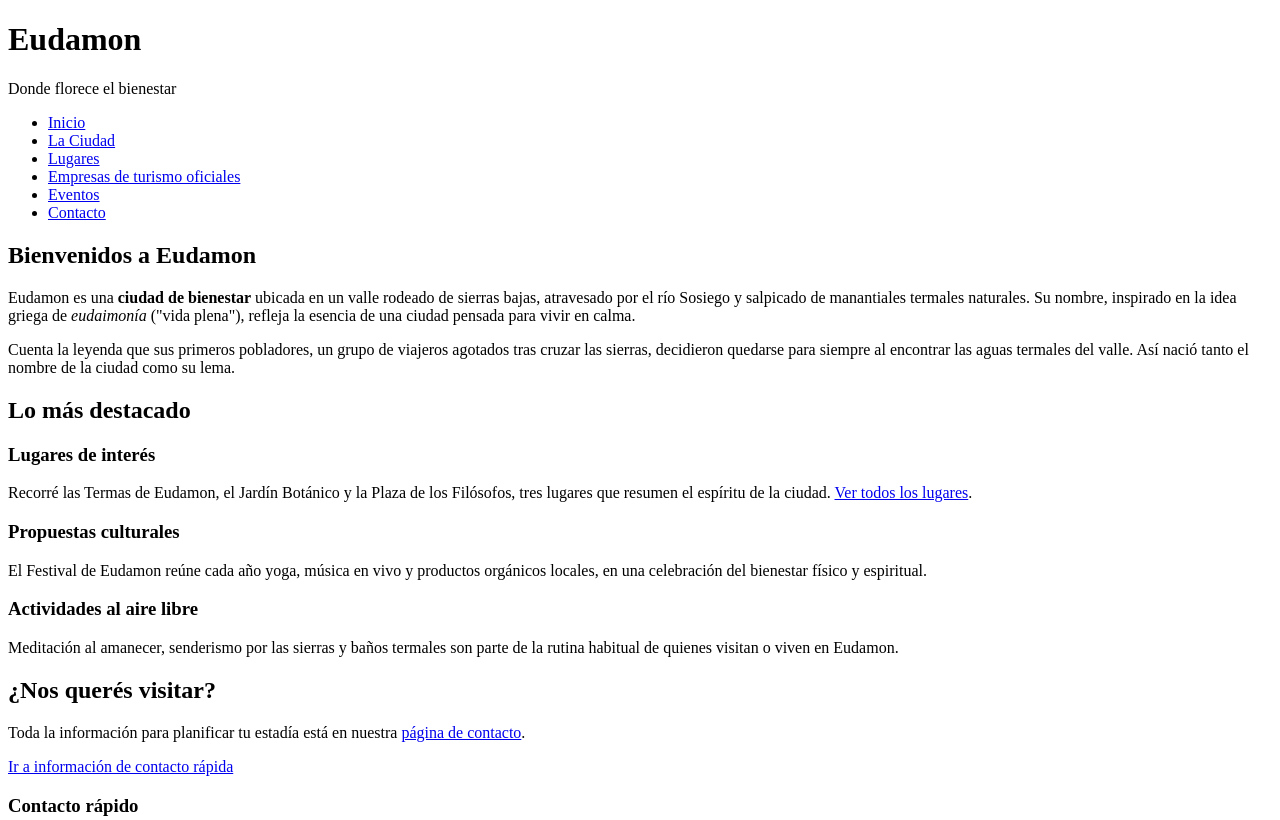
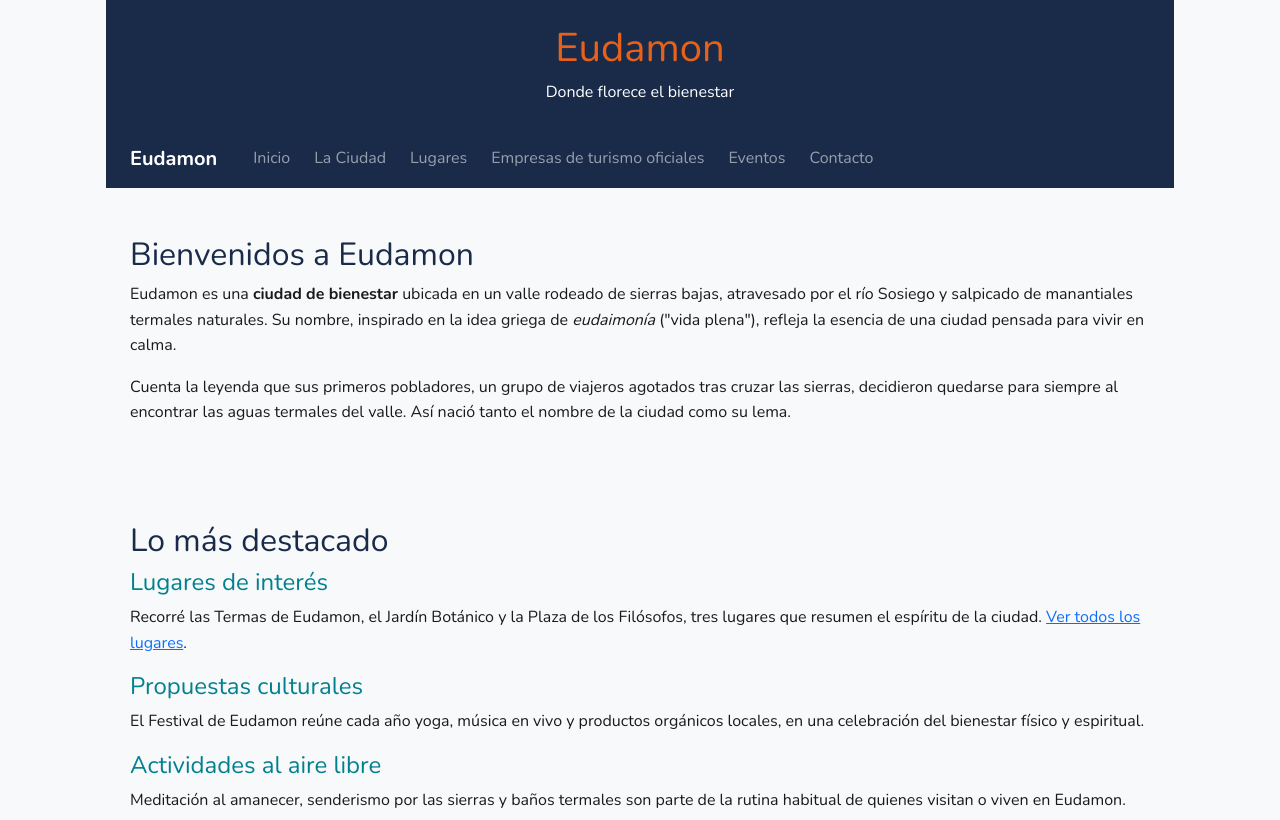
Before and after one commit to Amoniack/TrabajoLenguajesinformaticos, a plain HTML site: page index.html in a window 1280 px wide. Shown: the top 820 px of the page. Drawn offline with nearby package versions, Linux system fonts and the light colour scheme.

Commit message:
feat: agrega Bootstrap, estilos, titulo y navbar responsiva en index.html

```diff
--- a/index.html
+++ b/index.html
@@ -3,7 +3,12 @@
 <head>
     <meta charset="UTF-8">
     <meta name="viewport" content="width=device-width, initial-scale=1.0">
-    <title>Document</title>
+    <link rel="preconnect" href="https://fonts.googleapis.com">
+    <link rel="preconnect" href="https://fonts.gstatic.com" crossorigin>
+    <link href="https://fonts.googleapis.com/css2?family=Nunito:wght@400;700&display=swap" rel="stylesheet">
+    <link href="https://cdn.jsdelivr.net/npm/bootstrap@5.3.3/dist/css/bootstrap.min.css" rel="stylesheet">
+    <link rel="stylesheet" href="css/estilos.css">
+    <title>Eudamon - Donde florece el bienestar</title>
 </head>
 <body>
       <header>
@@ -11,16 +16,27 @@
     <p>Donde florece el bienestar</p>
   </header>
 
-  <nav>
-    <ul>
-      <li><a href="index.html">Inicio</a></li>
-      <li><a href="pages/ciudad.html">La Ciudad</a></li>
-      <li><a href="pages/lugares.html">Lugares</a></li>
-      <li><a href="pages/empresas.html">Empresas de turismo oficiales</a></li>
-      <li><a href="pages/Eventos.html">Eventos</a></li>
-      <li><a href="pages/contacto.html">Contacto</a></li>
-    </ul>
-  </nav>
+      <nav class="navbar navbar-expand-lg navbar-dark">
+            <div class="container-fluid">
+                <a class="navbar-brand" href="index.html">Eudamon</a>
+                <button class="navbar-toggler" type="button"
+                        data-bs-toggle="collapse" data-bs-target="#menuPrincipal"
+                        aria-controls="menuPrincipal" aria-expanded="false"
+                        aria-label="Abrir menú">
+                    <span class="navbar-toggler-icon"></span>
+                </button>
+                <div class="collapse navbar-collapse" id="menuPrincipal">
+                    <ul class="navbar-nav">
+                        <li class="nav-item"><a class="nav-link" href="index.html">Inicio</a></li>
+                        <li class="nav-item"><a class="nav-link" href="pages/ciudad.html">La Ciudad</a></li>
+                        <li class="nav-item"><a class="nav-link" href="pages/lugares.html">Lugares</a></li>
+                        <li class="nav-item"><a class="nav-link" href="pages/empresas.html">Empresas de turismo oficiales</a></li>
+                        <li class="nav-item"><a class="nav-link" href="pages/Eventos.html">Eventos</a></li>
+                        <li class="nav-item"><a class="nav-link" href="pages/contacto.html">Contacto</a></li>
+                    </ul>
+                </div>
+            </div>
+      </nav>
 
   <main>
     <section id="bienvenida">
@@ -84,5 +100,6 @@
   <footer>
     <p>&copy; 2026 Eudamon - Oficina de Turismo. Todos los derechos reservados.</p>
   </footer>
+  <script src="https://cdn.jsdelivr.net/npm/bootstrap@5.3.3/dist/js/bootstrap.bundle.min.js"></script>
 </body>
 </html>
```
